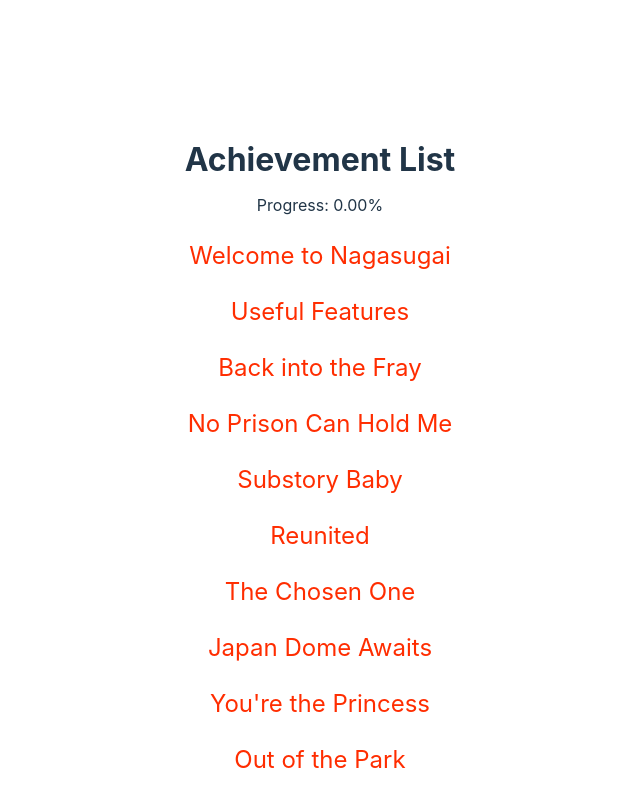
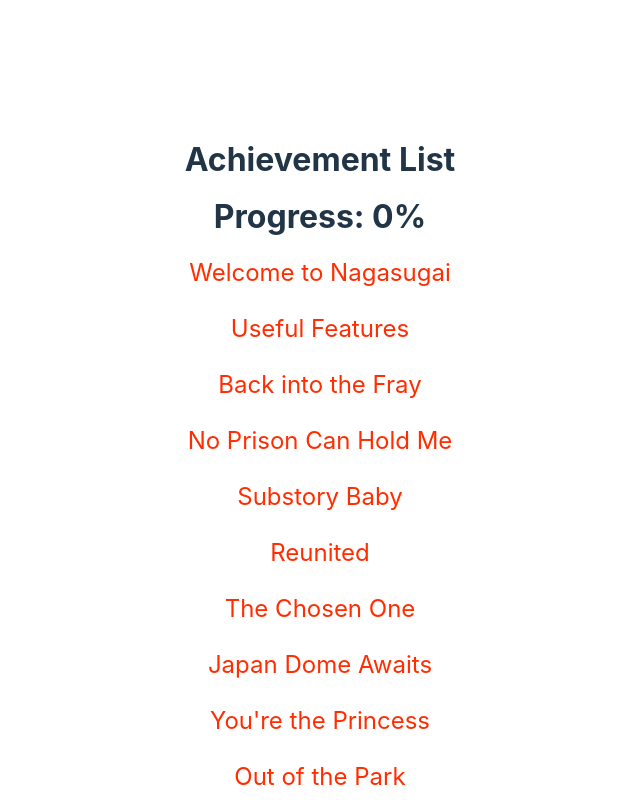
Before and after one commit to caleholst/Yakuza5App, a React (Vite) app: page / in a window 1280 px wide. Shown: the top 800 px of the page, without its empty margins (320-960 px from the left). Built offline with nearby package versions, Linux system fonts and the light colour scheme.

Commit message:
Added Cookies to the List in home.jsx

```diff
--- a/package.json
+++ b/package.json
@@ -10,6 +10,7 @@
     "preview": "vite preview"
   },
   "dependencies": {
+    "js-cookie": "^3.0.5",
     "react": "^18.3.1",
     "react-dom": "^18.3.1"
   },
--- a/src/home/home.jsx
+++ b/src/home/home.jsx
@@ -1,14 +1,15 @@
 import React, { useState, useEffect } from 'react';
 import items from './achievementItems';
 import './Home.css';
+import Cookies from 'js-cookie';
 
 const Home = () => {
-    // State to track colors for each item
-    const [itemColors, setItemColors] = useState(
-        items.map(() => "red")
-    );
+    const savedColors = Cookies.get('itemColors');
+    const initialColors = savedColors
+        ? JSON.parse(savedColors) : items.map(() => "red");
 
-    // Calculate the percentage of green items
+    const [itemColors, setItemColors] = useState(initialColors);
+
     const calculatePercentage = () => {
         const greenItems = itemColors.filter(color => color === "green").length;
         return (greenItems / items.length) * 100;
@@ -22,6 +23,12 @@ const Home = () => {
             const newColors = prevColors.map((color, i) =>
                 i === index ? (color === "red" ? "green" : "red") : color
             );
+            // Save the updated colors to the cookie
+            Cookies.set('itemColors', JSON.stringify(newColors), {
+                expires: 365,
+                sameSite: 'None',
+                secure: true
+            });
             return newColors;
         });
     };
@@ -35,7 +42,7 @@ const Home = () => {
         <div className="achievement-container">
             <h1>Achievement List</h1>
             <div className="percentage">
-                <p>Progress: {percentage.toFixed(2)}%</p>
+                <h1>Progress: {percentage.toFixed(0)}%</h1>
             </div>
             <ul className="achievement-list">
                 {items.map((item, index) => (
```
Also changed, not shown: 1 other file (tests, documents, lock files or other folders).
